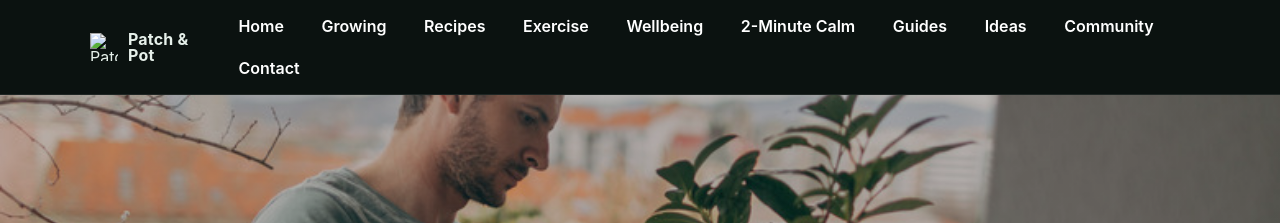
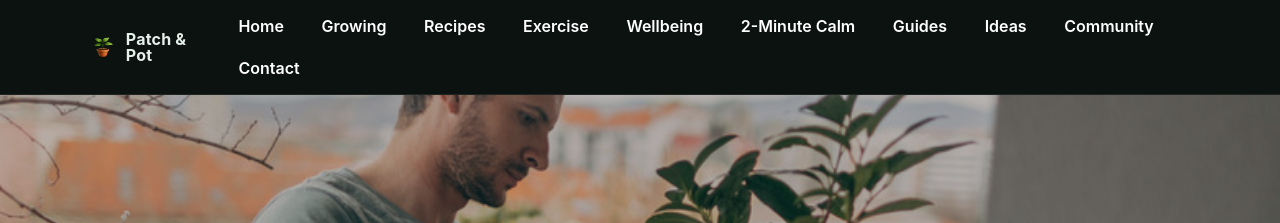
Before and after one commit to grantfitfuel/patchandpot, a Jekyll site: the page built from sites/index.html, in a window 1280 px wide. Shown: the top 223 px of the page. Built offline with Jekyll 4.4.1, drawn with Linux system fonts in a browser that asks for light colours.

Commit message:
Update _config.yml

```diff
--- a/_config.yml
+++ b/_config.yml
@@ -7,8 +7,8 @@ baseurl: ""
 source: sites
 destination: _site
 
-# Logo now under assets/img
-logo: /assets/img/patchandpot-logo.png
+# Images live in /sites/img
+logo: /img/patchandpot-logo.png
 
 permalink: pretty
 
```
